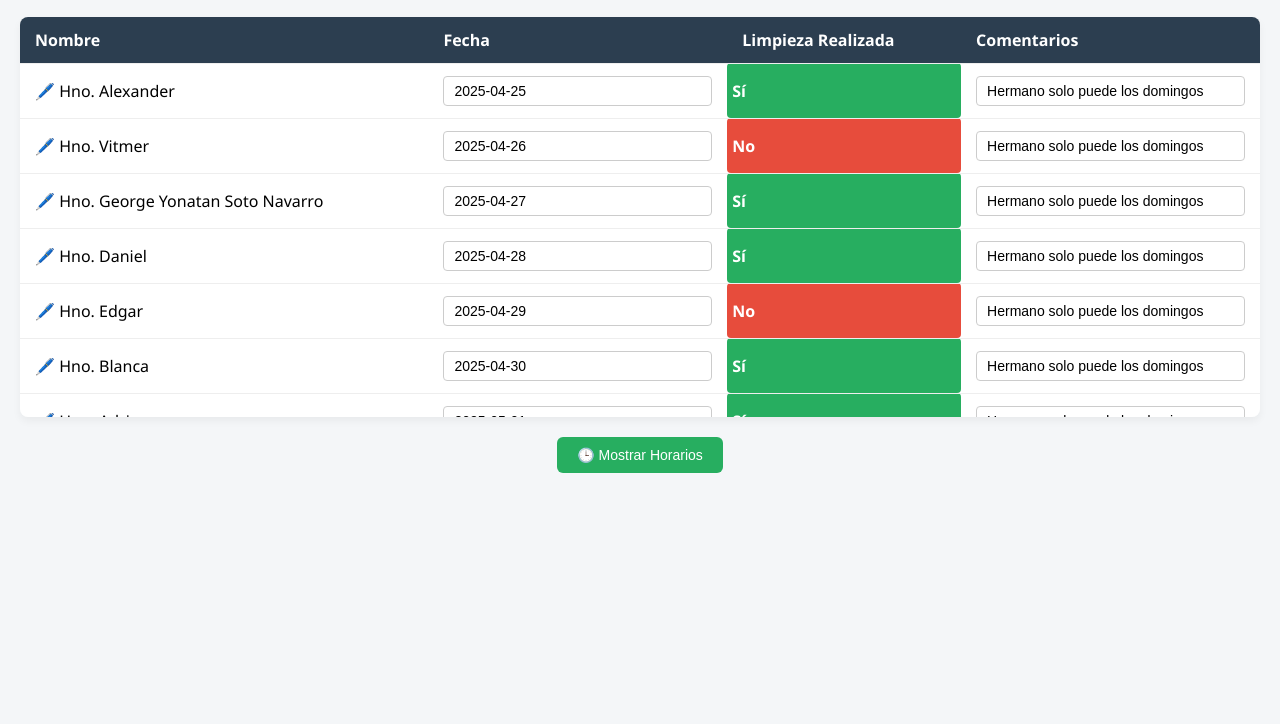
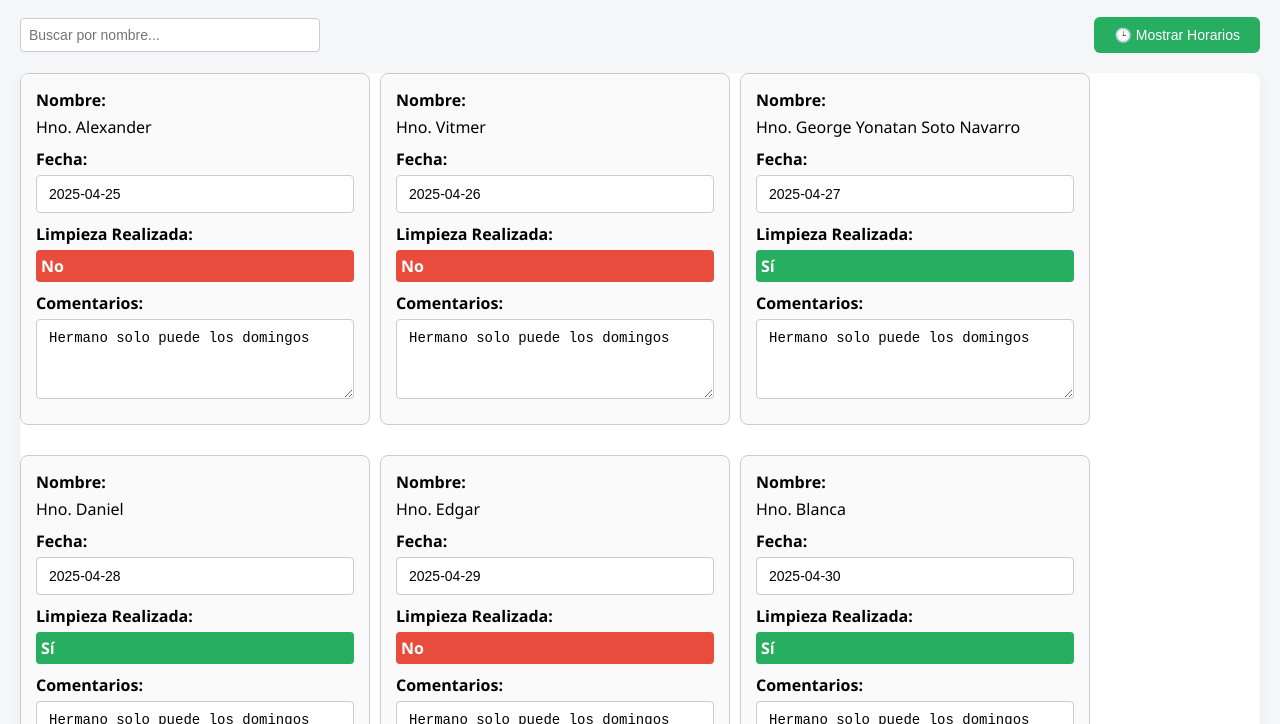
Before and after one commit to maravirc/IPUP, a plain HTML site: page Formulario5.html in a window 1280 px wide. Shown: the part 76-800 px from the top of the page. Drawn offline with Linux system fonts and the light colour scheme.

Commit message:
Update Formulario5.html

```diff
--- a/Formulario5.html
+++ b/Formulario5.html
@@ -21,24 +21,23 @@
       color: #333;
     }
 
-    .filtros, .registro {
+    .filtros {
       display: flex;
-      flex-wrap: wrap;
-      gap: 10px;
-      margin: 20px 0;
-      justify-content: center;
+      justify-content: space-between;
+      align-items: center;
+      margin-bottom: 20px;
     }
 
-    .filtros input, .filtros select, .registro input {
-      max-width: 200px;
-      width: 100%;
+    .filtros input {
       padding: 8px;
       border: 1px solid #ccc;
       border-radius: 4px;
       font-size: 14px;
+      width: 60%;
+      max-width: 300px;
     }
 
-    button {
+    .filtros button {
       padding: 10px 20px;
       background-color: #27ae60;
       color: white;
@@ -49,72 +48,74 @@
       transition: background-color 0.3s ease;
     }
 
-    button:hover {
+    .filtros button:hover {
       background-color: #219150;
     }
 
     .tabla-responsive {
       width: 100%;
       overflow-x: auto;
-      overflow-y: auto;
-      max-height: 400px;
-      -webkit-overflow-scrolling: touch;
+      margin-top: 20px;
       background-color: white;
       border-radius: 8px;
       box-shadow: 0 4px 8px rgba(0,0,0,0.05);
-      margin-top: 20px;
     }
 
-    table {
-      width: 100%;
-      min-width: 600px;
-      border-collapse: collapse;
+    .tabla-wrapper {
+      display: flex;
+      flex-wrap: wrap;
+      justify-content: flex-start;
+      gap: 10px;
     }
 
-    th, td {
-      padding: 12px 15px;
-      border-bottom: 1px solid #eee;
-      white-space: nowrap;
+    .hermano {
+      width: 100%;
+      max-width: 350px;
+      padding: 15px;
+      border: 1px solid #ccc;
+      border-radius: 8px;
+      margin-bottom: 20px;
+      background-color: #fafafa;
     }
 
-    th {
-      background-color: #2c3e50;
-      color: white;
-      text-align: left;
+    .campo {
+      display: flex;
+      flex-direction: column;
+      margin-bottom: 10px;
     }
 
-    tr:hover {
-      background-color: #f1f1f1;
+    .campo label {
+      font-weight: bold;
+      margin-bottom: 5px;
     }
 
-    input[type="text"], input[type="date"], select {
+    .campo input, .campo textarea {
       width: 100%;
-      padding: 6px 10px;
+      padding: 10px 12px;
       border: 1px solid #ccc;
       border-radius: 4px;
       font-size: 14px;
     }
 
-    .center {
-      text-align: center;
+    textarea {
+      height: 80px; /* Suficiente altura para el comentario */
+      resize: vertical;
     }
 
     .limpieza-realizada {
       font-weight: bold;
+      padding: 5px;
+      border-radius: 4px;
     }
 
     .limpieza-realizada.sí {
       color: white;
       background-color: #27ae60; /* Verde cuando se realiza limpieza */
-      padding: 5px;
-      border-radius: 4px;
     }
 
     .limpieza-realizada.no {
       color: white;
       background-color: #e74c3c; /* Rojo cuando no se realiza limpieza */
-      padding: 5px;
-      border-radius: 4px;
     }
 
     @media (max-width: 768px) {
@@ -122,17 +123,28 @@
         padding: 10px;
       }
 
-      .filtros, .registro {
+      .tabla-wrapper {
         flex-direction: column;
         align-items: center;
       }
 
-      .filtros select, .filtros input, .registro input {
+      .hermano {
+        width: 100%; /* Hace que cada div de hermano ocupe todo el ancho */
+      }
+
+      .campo {
         max-width: 100%;
       }
 
-      table {
-        min-width: 600px;
+      .filtros {
+        flex-direction: column;
+        align-items: center;
+      }
+
+      .filtros input {
+        width: 80%;
+        max-width: 100%;
+        margin-bottom: 10px;
       }
     }
   </style>
@@ -140,22 +152,16 @@
 <body>
   <h2>Registro de Limpieza</h2>
 
-  <!-- Tabla -->
-  <div class="tabla-responsive">
-    <table>
-      <thead>
-        <tr>
-          <th>Nombre</th>
-          <th>Fecha</th>
-          <th>Limpieza Realizada</th>
-          <th>Comentarios</th> <!-- Columna de Comentarios -->
-        </tr>
-      </thead>
-      <tbody id="tablaUsuarios"></tbody>
-    </table>
+  <!-- Filtros -->
+  <div class="filtros">
+    <input type="text" id="buscarNombre" placeholder="Buscar por nombre..." oninput="filtrarNombres()">
+    <button onclick="redirigirATurno()">🕒 Mostrar Horarios</button>
   </div>
 
-  <button style="margin: 20px auto; display: block;" onclick="redirigirATurno()">🕒 Mostrar Horarios</button>
+  <!-- Contenedor para los campos de la tabla -->
+  <div class="tabla-responsive">
+    <div class="tabla-wrapper" id="tablaUsuarios"></div>
+  </div>
 
   <script>
     let usuarios = [
@@ -171,7 +177,6 @@
       "Hna. Feliciana"
     ];
 
-    // Fechas y limpieza predefinidos
     let fechas = [
       "2025-04-25", "2025-04-26", "2025-04-27", "2025-04-28", "2025-04-29", "2025-04-30",
       "2025-05-01", "2025-05-02", "2025-05-03", "2025-05-04", "2025-05-05", "2025-05-06",
@@ -182,7 +187,7 @@
     ];
 
     let limpiezaRealizada = [
-      true, false, true, true, false, true, true, false, true, false, true, false,
+      false, false, true, true, false, true, true, false, true, false, true, false,
       true, true, false, true, true, false, true, true, false, true, true, false,
       true, true, false, true, true, true, true, false, true, false
     ];
@@ -208,19 +213,31 @@
       tabla.innerHTML = "";
 
       usuarios.forEach((usuario, i) => {
-        const fila = document.createElement("tr");
+        const hermanoDiv = document.createElement("div");
+        hermanoDiv.classList.add("hermano");
 
-        fila.innerHTML = `
-          <td>
-            🖊️ <span>${usuario}</span>
-          </td>
-          <td><input type="text" value="${fechas[i]}" onchange="actualizarDato(${i}, 'fecha', this.value)"></td>
-          <td class="limpieza-realizada ${limpiezaRealizada[i] ? 'sí' : 'no'}">
-            ${limpiezaRealizada[i] ? 'Sí' : 'No'}
-          </td>
-          <td><input type="text" value="${comentarios[i]}" onchange="actualizarDato(${i}, 'comentarios', this.value)"></td>
+        hermanoDiv.innerHTML = `
+          <div class="campo">
+            <label>Nombre:</label>
+            <span>${usuario}</span>
+          </div>
+          <div class="campo">
+            <label>Fecha:</label>
+            <input type="text" value="${fechas[i]}" onchange="actualizarDato(${i}, 'fecha', this.value)">
+          </div>
+          <div class="campo">
+            <label>Limpieza Realizada:</label>
+            <div class="limpieza-realizada ${limpiezaRealizada[i] ? 'sí' : 'no'}">
+              ${limpiezaRealizada[i] ? 'Sí' : 'No'}
+            </div>
+          </div>
+          <div class="campo comentarios">
+            <label>Comentarios:</label>
+            <textarea onchange="actualizarDato(${i}, 'comentarios', this.value)">${comentarios[i]}</textarea>
+          </div>
         `;
-        tabla.appendChild(fila);
+
+        tabla.appendChild(hermanoDiv);
       });
     }
 
@@ -232,6 +249,26 @@
       }
     }
 
+    function filtrarNombres() {
+      const filtro = document.getElementById('buscarNombre').value.toLowerCase();
+      const tabla = document.getElementById("tablaUsuarios");
+      const hermanos = tabla.getElementsByClassName('hermano');
+
+      Array.from(hermanos).forEach(hermanoDiv => {
+        const nombre = hermanoDiv.querySelector('span').textContent.toLowerCase();
+        if (nombre.includes(filtro)) {
+          hermanoDiv.style.display = "";
+        } else {
+          hermanoDiv.style.display = "none";
+        }
+      });
+    }
+
+    function redirigirATurno() {
+      // Aquí puedes agregar la lógica de redirección a la página de horarios
+      alert('Redirigiendo a la página de horarios...');
+    }
+
     // Cargar la tabla inicial
     crearTabla();
   </script>
```
